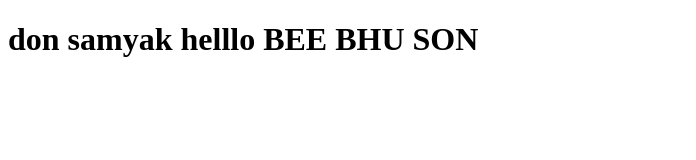
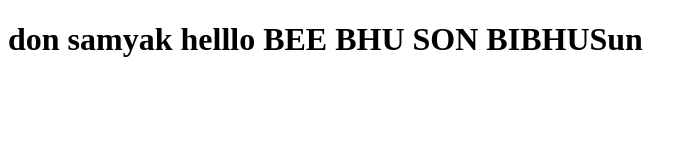
Before and after one commit to manandharsamyak/workshop4, a plain HTML site: page index.html in a window 1280 px wide. Shown: the whole page, without its empty margins (0-696 px from the left). Drawn offline with Linux system fonts and the light colour scheme.

Commit message:
Update index.html

```diff
--- a/index.html
+++ b/index.html
@@ -11,6 +11,7 @@
         don samyak
         helllo
         BEE BHU SON
+        BIBHUSun
     </h1>
 </body>
 </html>
```
